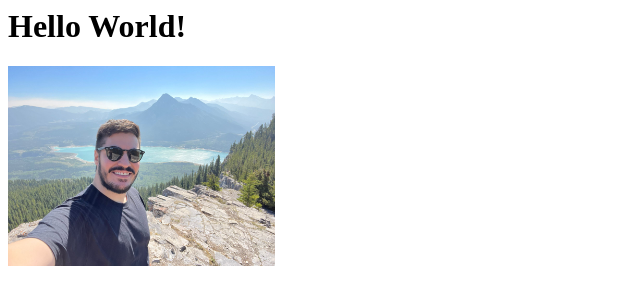
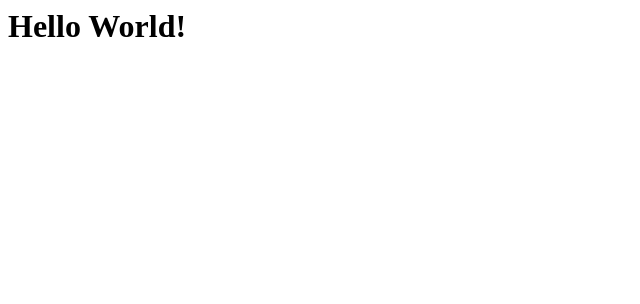
Before and after one commit to PedroVLeao/pedrovleao.github.io, a plain HTML site: page index.html in a window 1280 px wide. Shown: the whole page, without its empty margins (0-640 px from the left). Drawn offline with Linux system fonts and the light colour scheme.

Commit message:
second edit

```diff
--- a/index.html
+++ b/index.html
@@ -1,7 +1,4 @@
 <html>
 <h1>Hello World!</h1>
-<div>
-    <img src="image.jpeg" height="200"
-</div>
 
 </html>
```
